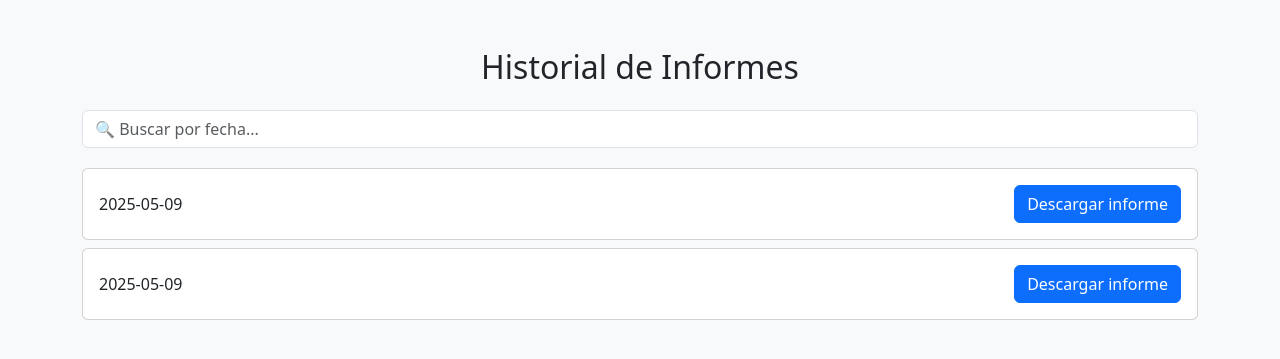
After one commit to GonzaloIcai/TFG, a Flask app: page /historial in a window 1280 px wide. The commit adds this page. Shown: the top 359 px of the page. Run offline with Flask 3, Linux system fonts and the light colour scheme; a user stored in the database is signed in.

Commit message:
Historial de Informes hecho

```diff
--- a/main.py
+++ b/main.py
@@ -14,6 +14,7 @@ from routes.reasoning_pattern import reasoning_pattern
 from routes.analysis import analysis
 from routes.perfil import perfil
 from routes.graficos import graficos
+from routes.historial import historial
 
 
 app = Flask(__name__)
@@ -46,6 +47,7 @@ app.register_blueprint(attention_stroop)    # Registramos los ejercicios de aten
 app.register_blueprint(reasoning_pattern)   # Registramos los ejercicios de atencion
 app.register_blueprint(perfil)
 app.register_blueprint(graficos)
+app.register_blueprint(historial)
 
 
 if __name__ == "__main__":
--- /dev/null
+++ b/routes/historial.py
@@ -0,0 +1,40 @@
+from flask import Blueprint, render_template, request, send_file, make_response
+from flask_login import login_required, current_user
+from models.database import db, Informe
+import io
+import pdfkit
+
+historial = Blueprint('historial', __name__)
+
+@historial.route('/historial')
+@login_required
+def ver_historial():
+    informes = Informe.query.filter_by(user_id=current_user.id).order_by(Informe.fecha.desc()).all()
+    return render_template('historial.html', informes=informes)
+
+@historial.route('/descargar_informe/<int:informe_id>')
+@login_required
+def descargar_informe(informe_id):
+    informe = Informe.query.get_or_404(informe_id)
+
+    # Renderiza el HTML del informe usando tu plantilla existente
+    rendered = render_template(
+        'informe.html',
+        informe=informe.contenido,
+        desde=informe.fecha,
+        hasta=informe.fecha
+    )
+
+    # Configura wkhtmltopdf con ruta absoluta (ajusta si la tuya es distinta)
+    path_wkhtmltopdf = r'C:\Program Files\wkhtmltopdf\bin\wkhtmltopdf.exe'
+    config = pdfkit.configuration(wkhtmltopdf=path_wkhtmltopdf)
+
+    # Genera PDF en memoria
+    pdf = pdfkit.from_string(rendered, False, configuration=config)
+
+    # Devuelve el PDF como descarga al navegador
+    return send_file(
+        io.BytesIO(pdf),
+        mimetype='application/pdf',
+        download_name=f'informe_{informe.fecha.strftime("%Y-%m-%d")}.pdf'
+    )
--- a/templates/dashboard.html
+++ b/templates/dashboard.html
@@ -23,7 +23,7 @@
                 </button>
                 <ul class="dropdown-menu dropdown-menu-end" aria-labelledby="menuDropdown">
                     <li><a class="dropdown-item" href="{{ url_for('perfil.ver_perfil') }}">👤 Mi perfil</a></li>
-                    <li><a class="dropdown-item" href="#">📅 Historial de informes</a></li>
+                    <li><a class="dropdown-item" href="{{ url_for('historial.ver_historial') }}">📅 Historial de informes</a></li>
                     <li><a class="dropdown-item" href="{{ url_for('graficos.ver_graficos') }}">📈 Gráfico de progreso</a></li>
                     <li><hr class="dropdown-divider"></li>
                     <li><a class="dropdown-item text-danger" href="{{ url_for('auth.logout') }}">🚪 Cerrar sesión</a></li>
--- /dev/null
+++ b/templates/historial.html
@@ -0,0 +1,54 @@
+<!DOCTYPE html>
+<html lang="es">
+<head>
+    <meta charset="UTF-8">
+    <title>Historial de Informes</title>
+    <link href="https://cdn.jsdelivr.net/npm/bootstrap@5.3.0/dist/css/bootstrap.min.css" rel="stylesheet">
+    <style>
+        .search-input {
+            margin-bottom: 20px;
+        }
+    </style>
+</head>
+<body class="bg-light">
+<div class="container my-5">
+    <h2 class="text-center mb-4">Historial de Informes</h2>
+
+    <!-- 🔍 Buscador -->
+    <input type="text" id="searchInput" class="form-control search-input" placeholder="🔍 Buscar por fecha...">
+
+    <!-- 📄 Lista de informes -->
+    <div id="informesList">
+        {% for informe in informes %}
+            <div class="card mb-2 informe-item">
+                <div class="card-body d-flex justify-content-between align-items-center">
+                    <span class="informe-fecha">{{ informe.fecha.strftime('%Y-%m-%d') }}</span>
+                    <a href="{{ url_for('historial.descargar_informe', informe_id=informe.id) }}" class="btn btn-primary">
+                        Descargar informe
+                    </a>
+                </div>
+            </div>
+        {% endfor %}
+    </div>
+</div>
+
+<script>
+    const searchInput = document.getElementById('searchInput');
+    const informes = document.querySelectorAll('.informe-item');
+
+    searchInput.addEventListener('input', function() {
+        const searchTerm = this.value.toLowerCase();
+
+        informes.forEach(item => {
+            const fecha = item.querySelector('.informe-fecha').textContent.toLowerCase();
+            if (fecha.includes(searchTerm)) {
+                item.style.display = '';
+            } else {
+                item.style.display = 'none';
+            }
+        });
+    });
+</script>
+
+</body>
+</html>
```
Also changed, not shown: models/database.py (+8 -0 lines), routes/analysis.py (+29 -2 lines), static/historial.css (added, +11 -0 lines), templates/informe_pdf.html (added, +36 -0 lines), instance/users.db.
